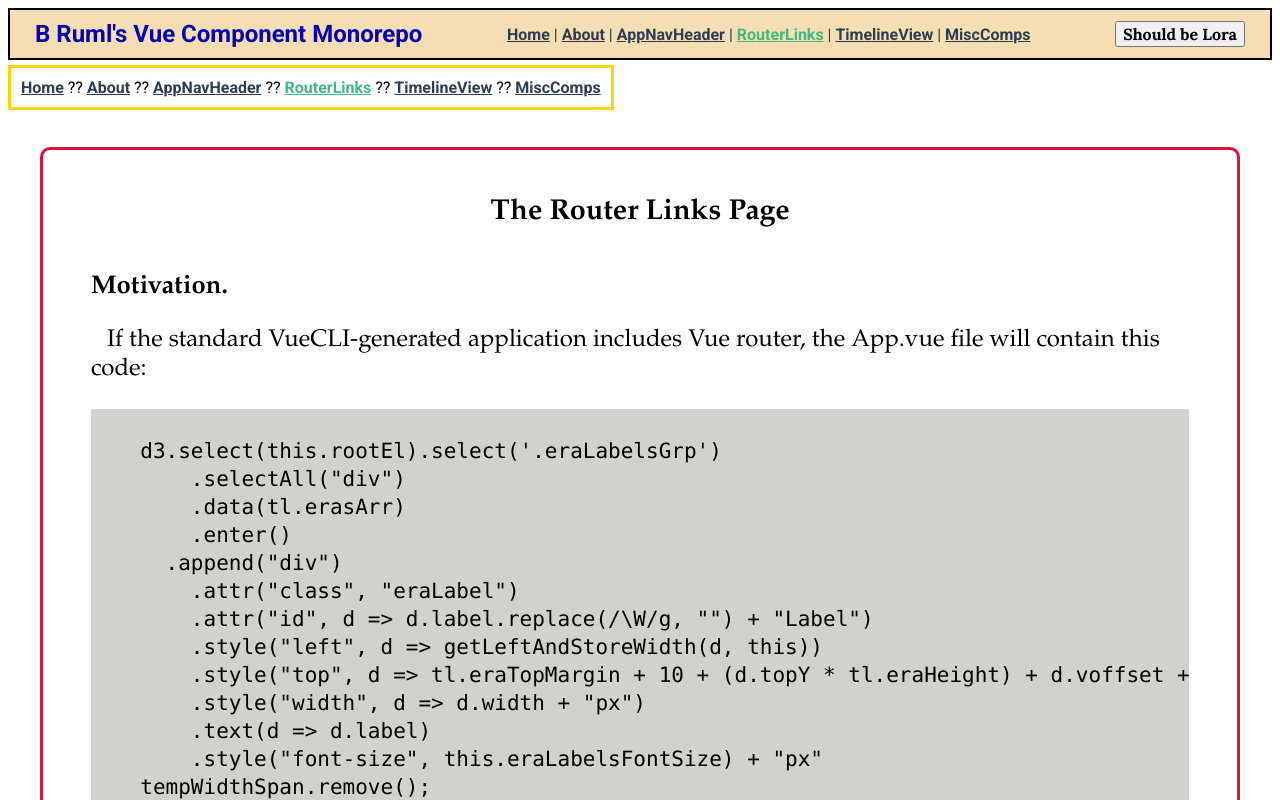
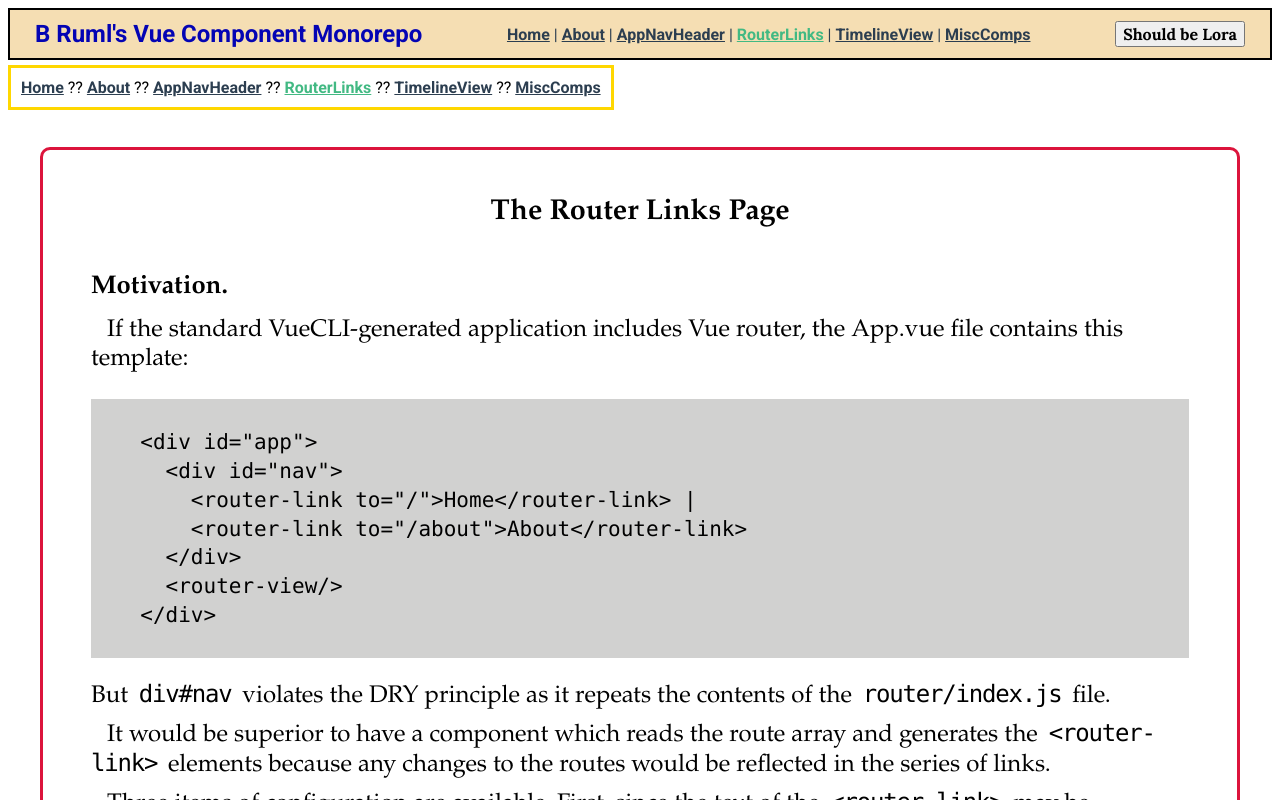
Before and after one commit to bruml2/monorepo, a Vue app: page /routerLinks in a window 1280 px wide. Shown: the top 800 px of the page. Built offline with nearby package versions, Linux system fonts and the light colour scheme.

Commit message:
pre1.0 of RouterLinks

```diff
--- a/src/components/RouterLinks.vue
+++ b/src/components/RouterLinks.vue
@@ -8,8 +8,9 @@
 </template>
 
 <script>
+// version 1.0; 2-1-2020;
   // add at bottom of router/index.js: "export {routes}";
-  // add a new property to each route:
+  // for each route to be included, add the new property:
   //     linkText: "Home",
   // to omit a route from the list, don't add a linkText property
   //     or or give linkText the value undefined;
--- a/src/views/RouterLinksPage.vue
+++ b/src/views/RouterLinksPage.vue
@@ -2,32 +2,25 @@
   <div class="routerLinksPage">
     <h3>The Router Links Page</h3>
     <h5>Motivation.</h5>
-    <p>If the standard VueCLI-generated application includes Vue router, the App.vue file will contain this code:
+    <p>If the standard VueCLI-generated application includes Vue router, the App.vue file contains this template:
 <pre><code>
-  d3.select(this.rootEl).select('.eraLabelsGrp')
-      .selectAll("div")
-      .data(tl.erasArr)
-      .enter()
-    .append("div")
-      .attr("class", "eraLabel")
-      .attr("id", d => d.label.replace(/\W/g, "") + "Label")
-      .style("left", d => getLeftAndStoreWidth(d, this))
-      .style("top", d => tl.eraTopMargin + 10 + (d.topY * tl.eraHeight) + d.voffset + "px")
-      .style("width", d => d.width + "px")
-      .text(d => d.label)
-      .style("font-size", this.eraLabelsFontSize) + "px"
-  tempWidthSpan.remove();
+  &lt;div id="app">
+    &lt;div id="nav">
+      &lt;router-link to="/">Home&lt;/router-link> |
+      &lt;router-link to="/about">About&lt;/router-link>
+    &lt;/div>
+    &lt;router-view/>
+  &lt;/div>
 
 </code></pre>
-    But this violates the DRY principle as it repeats the contents of the <code>router/index.js</code> file.
+    But <code>div#nav</code> violates the DRY principle as it repeats the contents of the <code>router/index.js</code> file.
     </p>
     <p>It would be superior to have a component which reads the route array and generates the <code>&lt;router-link&gt;</code> elements because any changes to the routes would be reflected in the series of links.</p>
-    <p>Three items of configuration are available.  First, since the text of the <code>&lt;router-link&gt;</code> may be independent of any other route value, it needs to be specified in a new route property: <code>linkText: "Foo Bar"</code>. Second, if a route should be omitted from the series of links, the linkText property is either omitted for the route or set to the value <code>undefined</code>. Finally, the string which should separate the links, if different from the default (" | "), may be specified in the <code>delimiter</code> prop of the component.
+    <p>Three items of configuration are available.  First, since the text of the <code>&lt;router-link&gt;</code> may be independent of any other route value, it needs to be specified in a new route property: <code>linkText: "Foo Bar"</code>. Second, if a route is to be omitted from the series of links, the linkText property of the route is either omitted or set to the value <code>undefined</code>. Finally, the string which should separate the links, if different from the default (" | "), may be specified in the <code>delimiter</code> prop of the component.
     </p>
     <p>Here's an example with the delimiter " ** ":</p>
     <br />
     <span class="rlExample"><RouterLinks delimiter=" ** "></RouterLinks></span>
-
   </div>
 </template>
 
@@ -44,7 +37,7 @@
   font-family: Palatino, Times, "Times New Roman", Georgia, serif;
   max-width: 75rem;
   margin: 2rem;
-  padding: 1rem 3rem;
+  padding: 1rem 3rem 3rem 3rem;
   border: 3px solid crimson;
   border-radius: 10px;
 }
@@ -58,7 +51,10 @@ h5 {
 }
 p {
   font-size: 1.5rem;
+  line-height: 1.8rem;
   text-indent: 1rem;
+  margin-block-start: 0;
+  margin-block-end: 0.6rem;
 }
 pre {
   font-family: 'Monaco', monospace;
```
